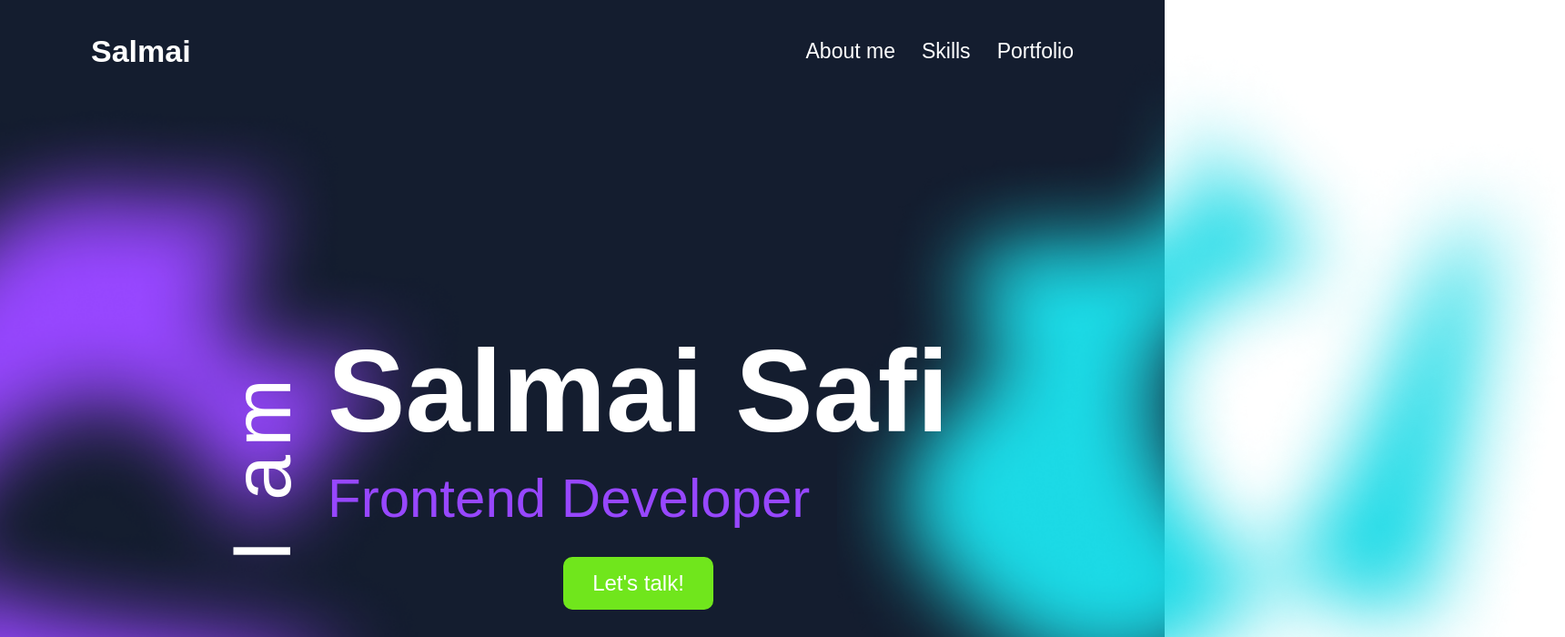
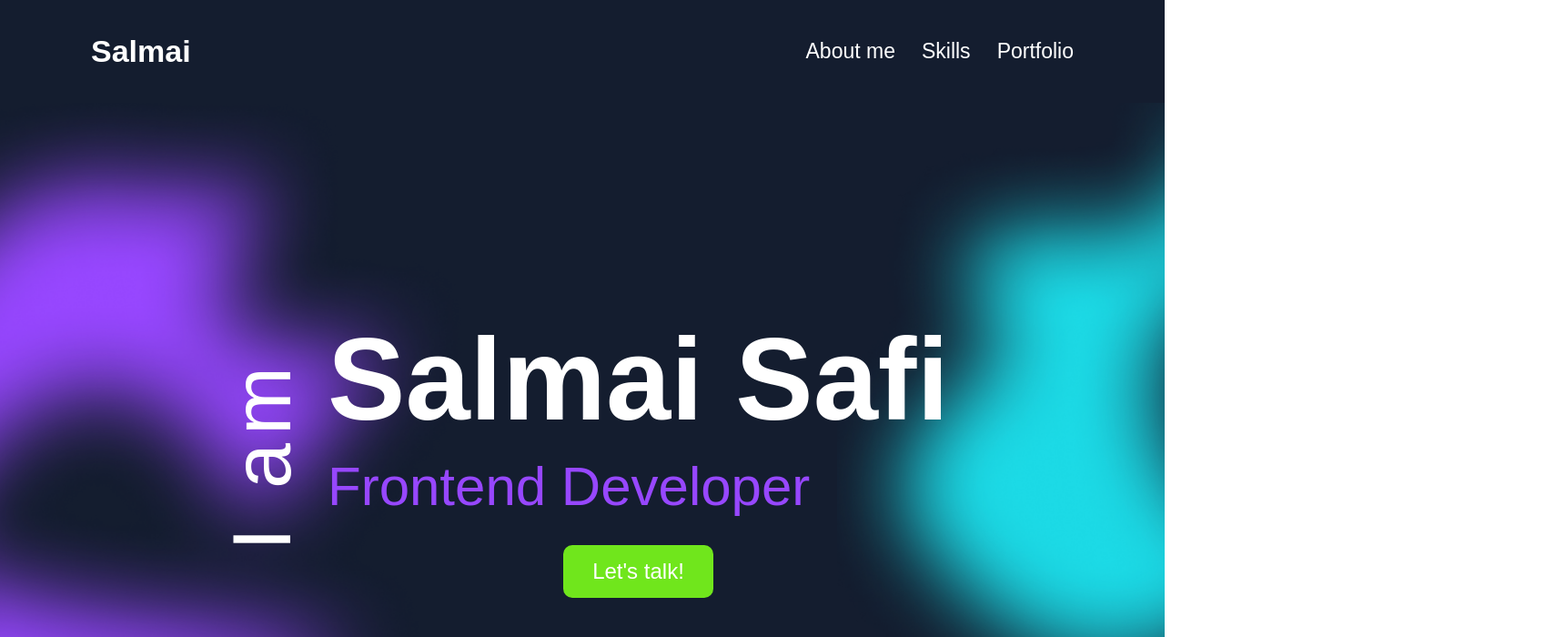
Before and after one commit to Ghostsilent/portfolio, an Angular app: page / in a window 1280 px wide. Shown: the top 700 px of the page at 91% size, 1720 px wide, since content can reach past the window. Built offline with nearby package versions, Linux system fonts and the light colour scheme.

Commit message:
header fixed

```diff
--- a/src/app/main-content/header/header.component.scss
+++ b/src/app/main-content/header/header.component.scss
@@ -2,16 +2,16 @@
   display: flex;
   justify-content: space-between;
   align-items: center;
-    padding: 37px 100px; /* Oben/Unten: 37px, Rechts/Links: 100px */
-    background-color: #141D2F; // Dark background
+  padding: 37px 100px;
+  background-color: #141D2F;
 
 
   .logo {
     .name {
       font-size: 34px;
       font-weight: bold;
-        color: #ffffff; // White text for the name
-        font-family: 'Poppins', sans-serif; /* Schriftart Poppins */
+      color: #ffffff;
+      font-family: 'Poppins', sans-serif;
 
     }
   }
@@ -24,18 +24,27 @@
 
       li {
         a {
-            color: #ffffff; // White text for the navigation
+          color: #ffffff;
           text-decoration: none;
           font-size: 23px;
           font-weight: 1;
-            font-family: 'Poppins', sans-serif; /* Schriftart Poppins */
+          font-family: 'Poppins', sans-serif;
 
 
           &:hover {
-              color: #70E61C; // Hover color for links
+            color: #70E61C;
           }
         }
       }
     }
   }
 }
+
+header {
+  position: fixed;
+  top: 0;
+  left: 0;
+  width: 100%;
+  z-index: 1000;
+  background-color: #141D2F;
+}
--- a/src/app/main-content/hero/hero.component.scss
+++ b/src/app/main-content/hero/hero.component.scss
@@ -5,11 +5,14 @@
   justify-content: center;
   align-items: center;
   background-color: #141D2F;
+  overflow: hidden;
+  margin-top: 100px;
+
 
   .scroll-text {
     font-family: 'Poppins', sans-serif;
     position: absolute;
-    bottom: 100px;
+    bottom: 67px;
     right: 30px;
     font-weight: 0px;
     transform: rotate(90deg);
```
Also changed, not shown: src/app/main-content/aboutme/aboutme.component.html (+14 -4 lines). Lines whose indentation alone changed are shown as unchanged.
